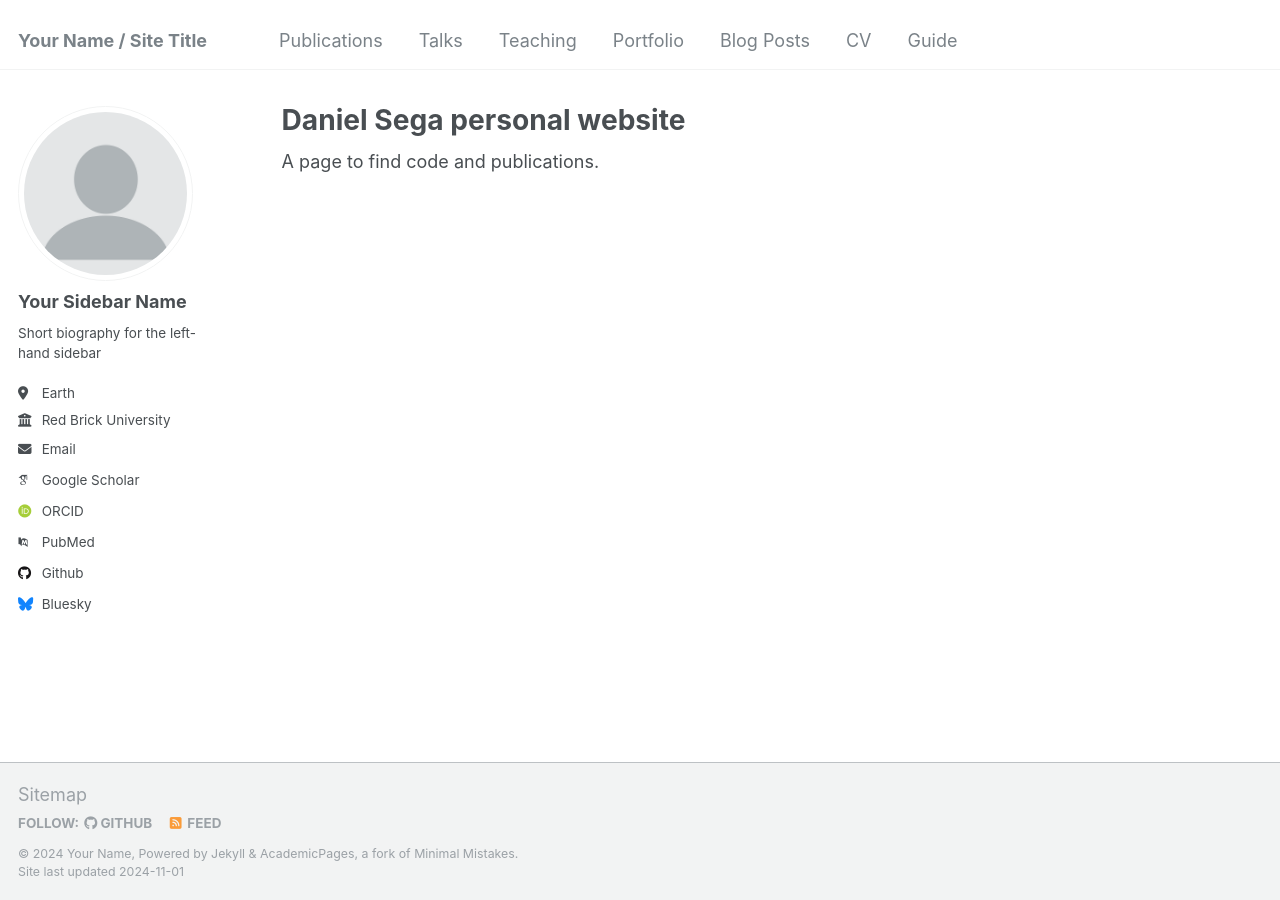
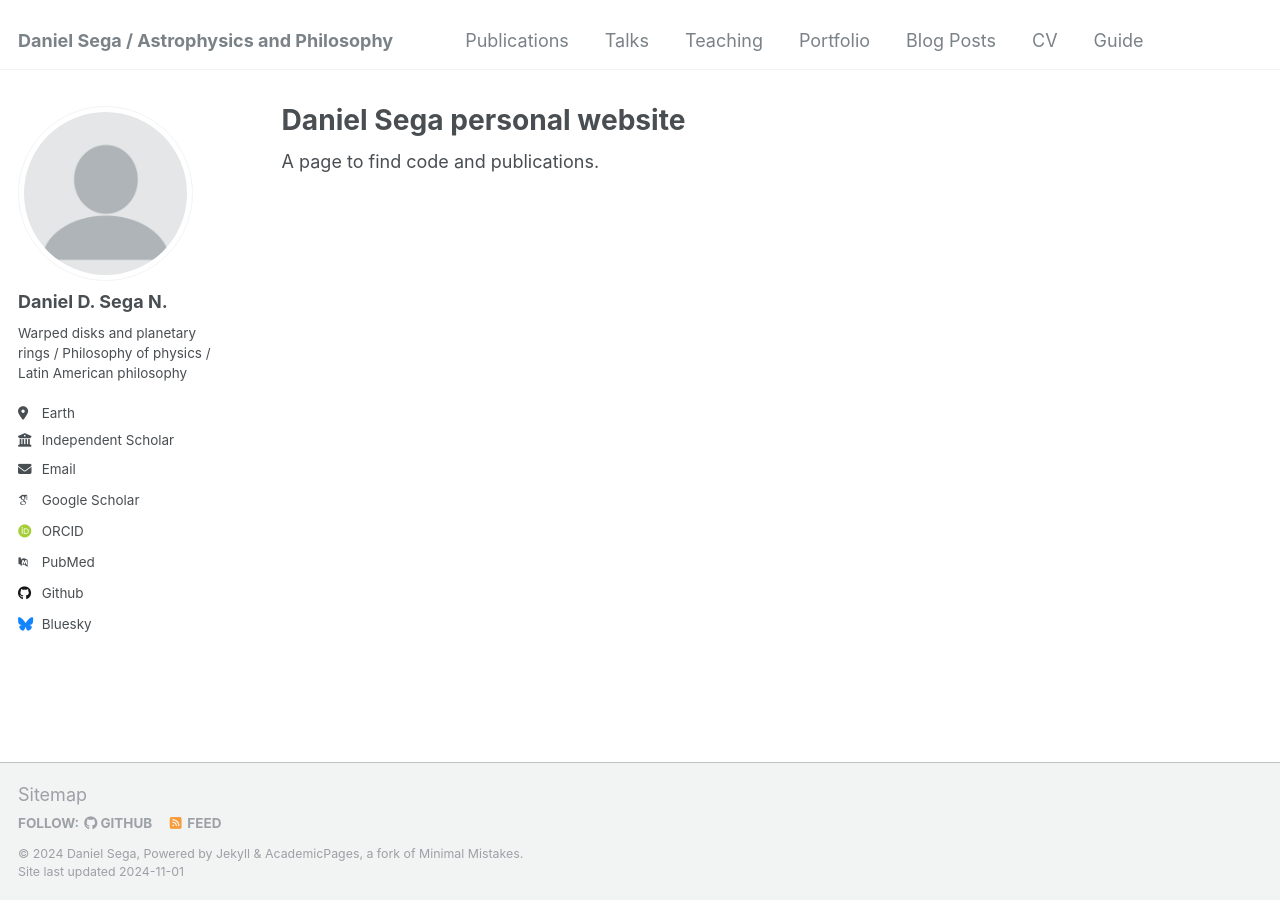
Before and after one commit to astrosega/astrosega.github.io, a Jekyll site: the page built from _pages/about.md, in a window 1280 px wide. Built offline with Jekyll 4.4.1, drawn with Linux system fonts in a browser that asks for light colours; some web fonts are replaced.

Commit message:
Update _config.yml

```diff
--- a/_config.yml
+++ b/_config.yml
@@ -8,10 +8,10 @@
 
 # Basic Site Settings
 locale                   : "en-US"
-title                    : "Your Name / Site Title"
+title                    : "Daniel Sega / Astrophysics and Philosophy"
 title_separator          : "-"
-name                     : &name "Your Name"
-description              : &description "personal description"
+name                     : &name "Daniel Sega"
+description              : &description "Dynamicist specialiced in warped disks and planetary rings / Philosophy of physics / Latin American Philosophy"
 url                      : https://academicpages.github.io # the base hostname & protocol for your site e.g. "https://mmistakes.github.io"
 baseurl                  : "" # the subpath of your site, e.g. "/blog"
 repository               : "academicpages/academicpages.github.io"
@@ -22,11 +22,11 @@ repository               : "academicpages/academicpages.github.io"
 author:
   # Biographic information
   avatar           : "profile.png"
-  name             : "Your Sidebar Name"
+  name             : "Daniel D. Sega N."
   pronouns         : # example: "she/her"
-  bio              : "Short biography for the left-hand sidebar"
+  bio              : "Warped disks and planetary rings / Philosophy of physics / Latin American philosophy"
   location         : "Earth"
-  employer         : "Red Brick University"
+  employer         : "Independent Scholar"
   uri              : # URL
   email            : "none@example.org"
 
@@ -49,7 +49,7 @@ author:
   stackoverflow    : # User number or user number and name (i.e., use "1" or "1/jeff-atwood")
 
   # Social media
-  bluesky          : "bsky.app" # Replace this with you Bluesky username
+  bluesky          : "@ddsega.bsky.social" # Replace this with you Bluesky username
   facebook         : # Username
   flickr           : # Username
   foursquare       : # Username
@@ -77,9 +77,11 @@ author:
 # Publication Category - The following the list of publication categories and their headings
 publication_category:
   books:
-    title: 'Books'
+    title: 'A Latin American Critique of the Phenomenology of Heiddegger and Ricoeur'
+    ISBN: 978-980-402-291-3
   manuscripts:
-    title: 'Journal Articles'
+    title: 'The motion of self-gravity wakes in the Mimas 5:3 bending wave: Modefying the linear theory'
+    title: "Turbulent magnetig reconnection as an acceleration mechanism in Earth's magnetotail"
   conferences:
     title: 'Conference Papers'
 
```
